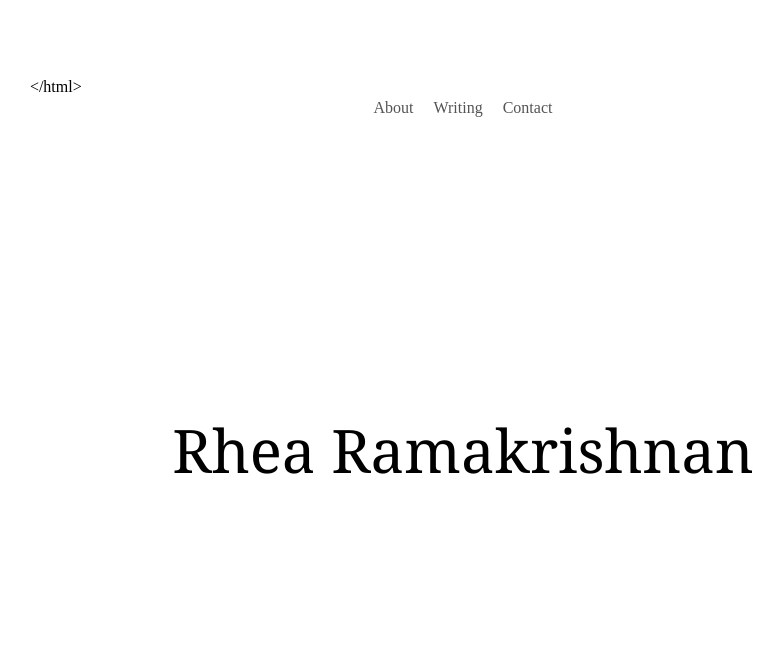
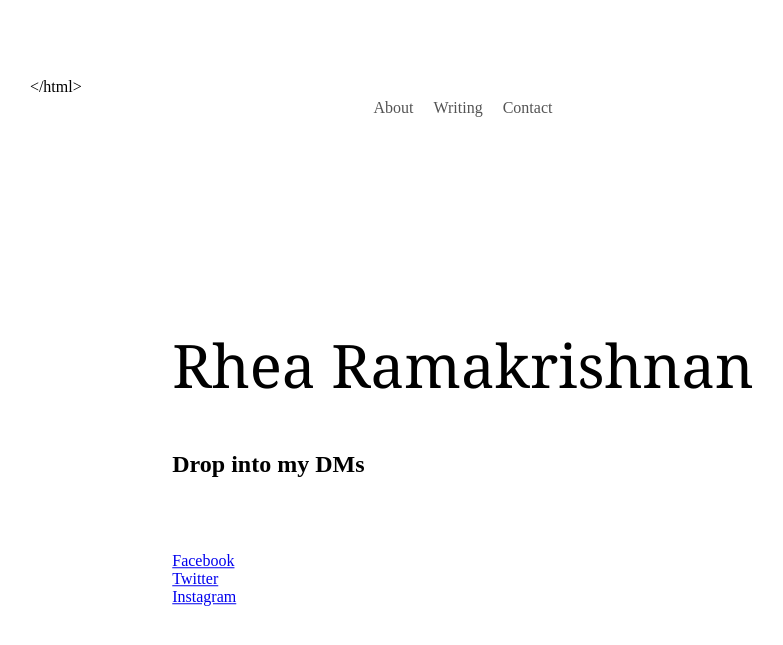
Before and after one commit to reram/reram.github.io, a Jekyll site: the page built from contact.md, in a window 1280 px wide. Shown: the top 645 px of the page, without its empty margins (177-960 px from the left). Built offline with Jekyll 4.4.1, drawn with Linux system fonts in a browser that asks for light colours.

Commit message:
Update contact.md

```diff
--- a/contact.md
+++ b/contact.md
@@ -19,9 +19,11 @@ permalink: /contact/
 
 <p>
 
+<h2>Drop into my DMs</h2><br><br><br>
 
-
-
+<a href="https://www.facebook.com/reramakrishnan">Facebook</a><br>
+<a href="https://twitter.com/hashtagrhea">Twitter</a><br>
+<a href="https://www.instagram.com/hashtagrhea/?hl=en">Instagram</a>
 
 </p>
 
```
